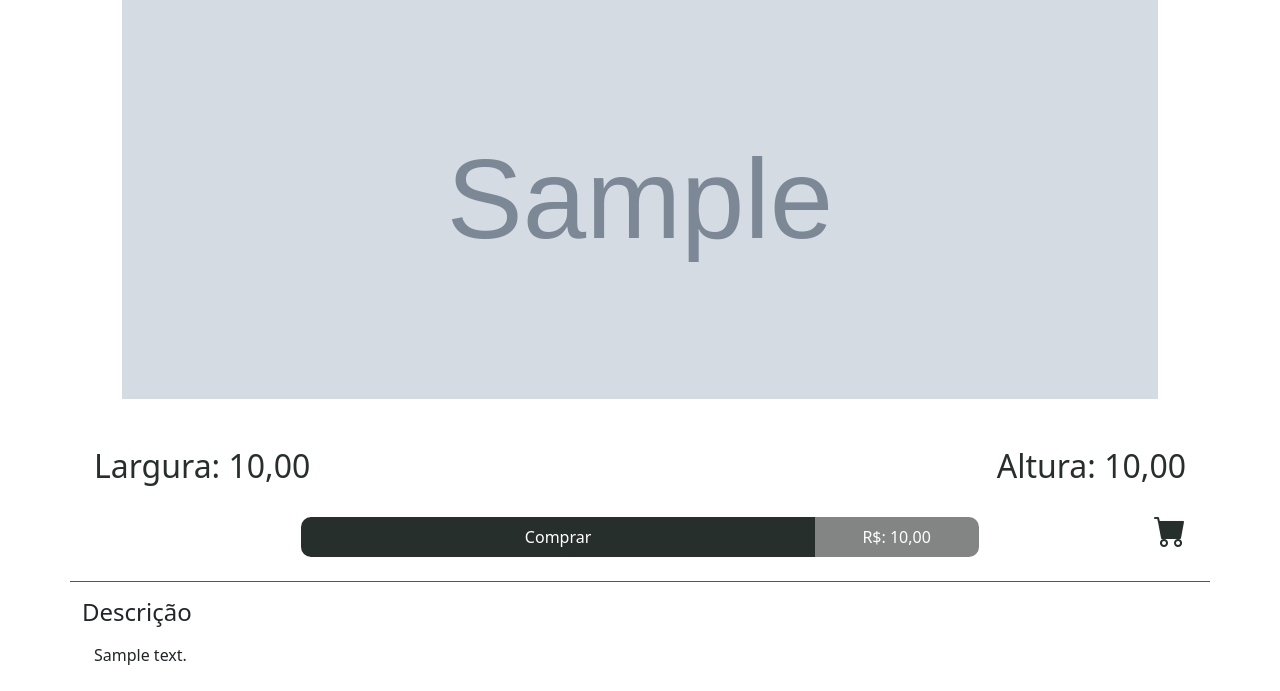
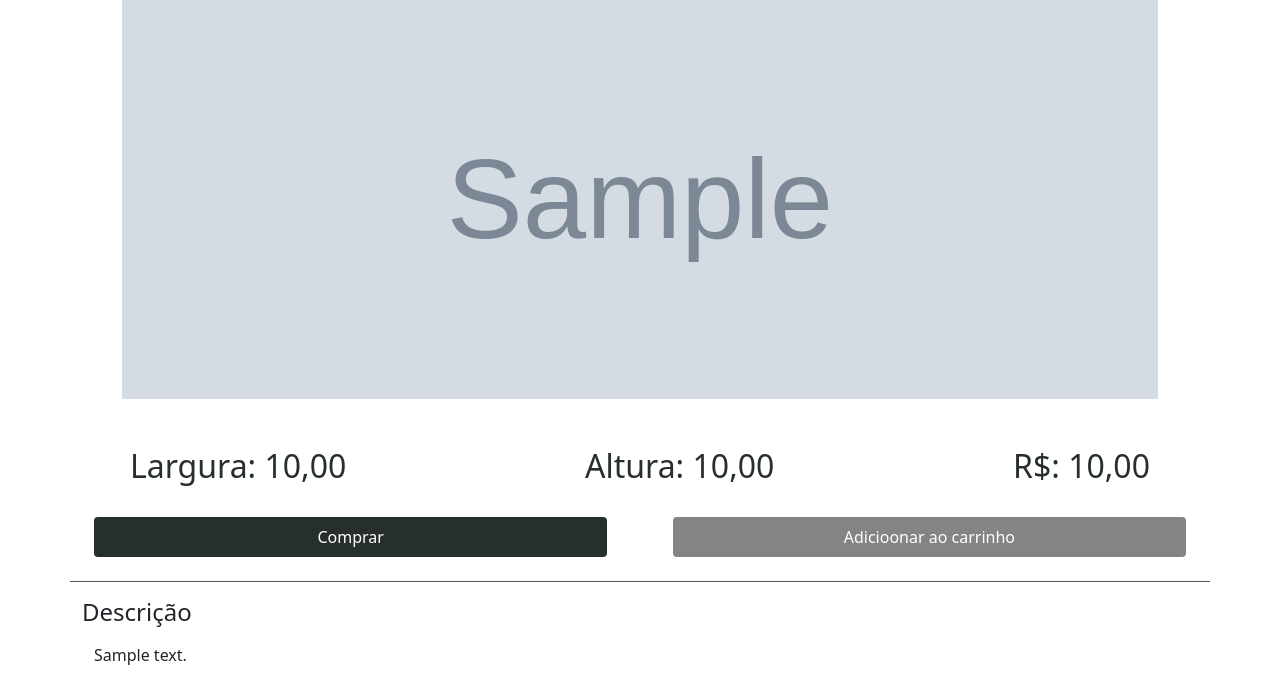
Before and after one commit to Gustavodeoliveiraa/alphadevs, a Django app: page /detail/1 in a window 1280 px wide. Shown: the part 361-1052 px from the top of the page. Run offline with Django 5.2, Linux system fonts and the light colour scheme; tables that the repository leaves empty hold one stand-in row (values such as "Sample post"); grey boxes marked "Sample" are stand-in pictures; some libraries are stand-ins or nearby versions.

Commit message:
style: added responsiveness to the details template (tablet-version)

```diff
--- a/product/static/products/css/style.css
+++ b/product/static/products/css/style.css
@@ -160,17 +160,19 @@ a {
 
 
 /* detail page */
-.bi-cart-fill {
+.cart-button {
     color: var(--color-text-gray);
     right: 0;
-    bottom: 2px;
+    bottom: 4px;
     transition: transform 0.1s ease-in;
 }
 
-.bi-cart-fill:hover {
+.cart-button:hover {
     cursor: pointer;
     transform: scale(1.05);
 }
+
+
 .container-detail-product {
     height: 400px;
     width: 95%;
@@ -229,6 +231,15 @@ a {
         grid-template-columns: repeat(3, minmax(220px, auto));
         gap: 1.5vw;
     }
+
+    .purchase {
+        border-radius: 0.25rem !important;
+    }
+
+    .cart-button-tablet {
+        background-color: var(--bg-color-price);
+    }
+
 }
 
 
--- a/product/templates/detail.html
+++ b/product/templates/detail.html
@@ -7,20 +7,26 @@
             <img class="w-100 h-100" src="{{object.product_image.url}}" alt="">
         </div>
 
-        <div class="container info-products w-100 d-flex justify-content-between mt-5">
+        <div class="container info-products w-100  d-flex justify-content-between mt-5 ps-md-5 pe-md-5 ">
             <h2 class="" >Largura: {{object.product_width}}</h2>
             <h2 class="">Altura: {{object.product_height}}</h2>
+            <h2 class="d-none d-md-block">R$: {{object.product_price}}</h2>
         </div>
-        <div class="container container-purchase mt-4 text-white">
-            <div class="all d-flex w-100 d-flex justify-content-center position-relative">
+        <div class="container container-purchase mt-4 text-white ">
+            <div class="all d-flex w-100 d-flex justify-content-center position-relative justify-content-md-between ro">
                 <div class="purchase p-2">
                     <p>Comprar</p>
                 </div>
-                <div class="price d-flex align-items-center justify-content-center p-2">
+                <div class="price d-flex align-items-center justify-content-center p-2 d-md-none">
                     R$: {{object.product_price}}
                 </div>
 
-                <a href=""><i class="bi bi-cart-fill position-absolute fs-2" title="Adicionar ao Carrinho"></i></a>
+                <div class="purchase p-2 d-none d-md-flex rounded justify-content-center align-items-center cart-button-tablet">
+
+                    <p>Adicioonar ao carrinho</p>
+                </div>
+
+                <a href="" class="d-md-none"><i class="bi bi-cart-fill cart-button position-absolute fs-2 " title="Adicionar ao Carrinho"></i></a>
             </div>
         </div>
     </div>
```
